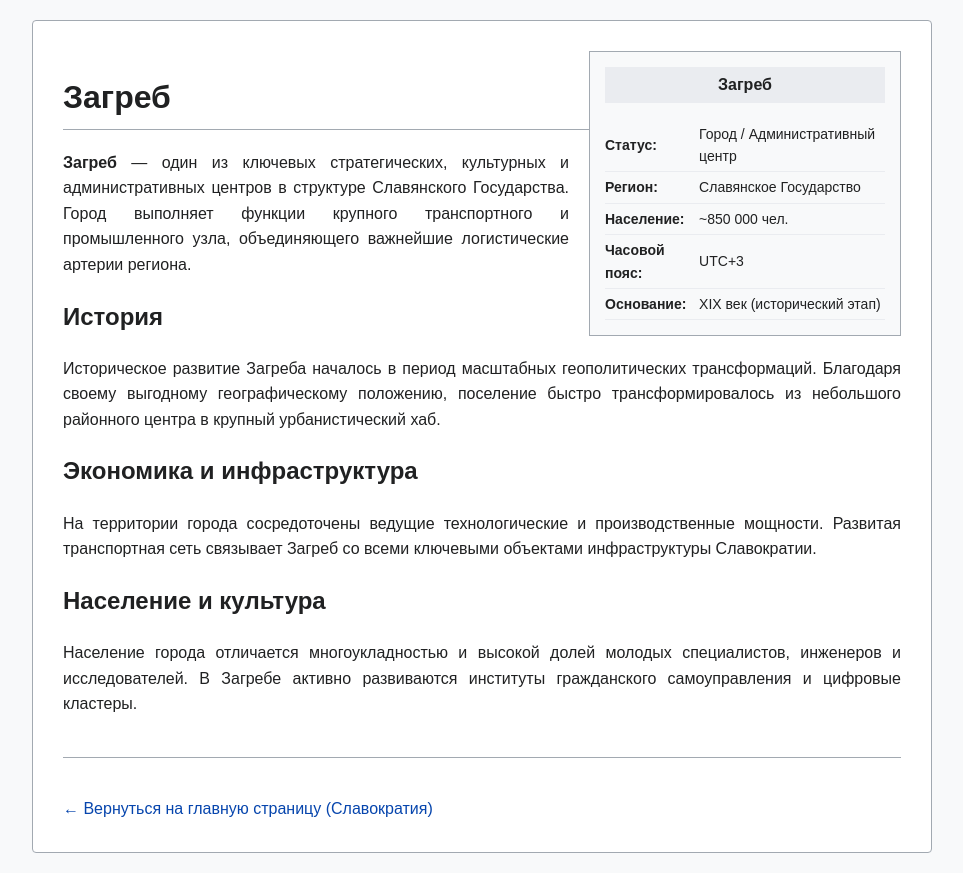
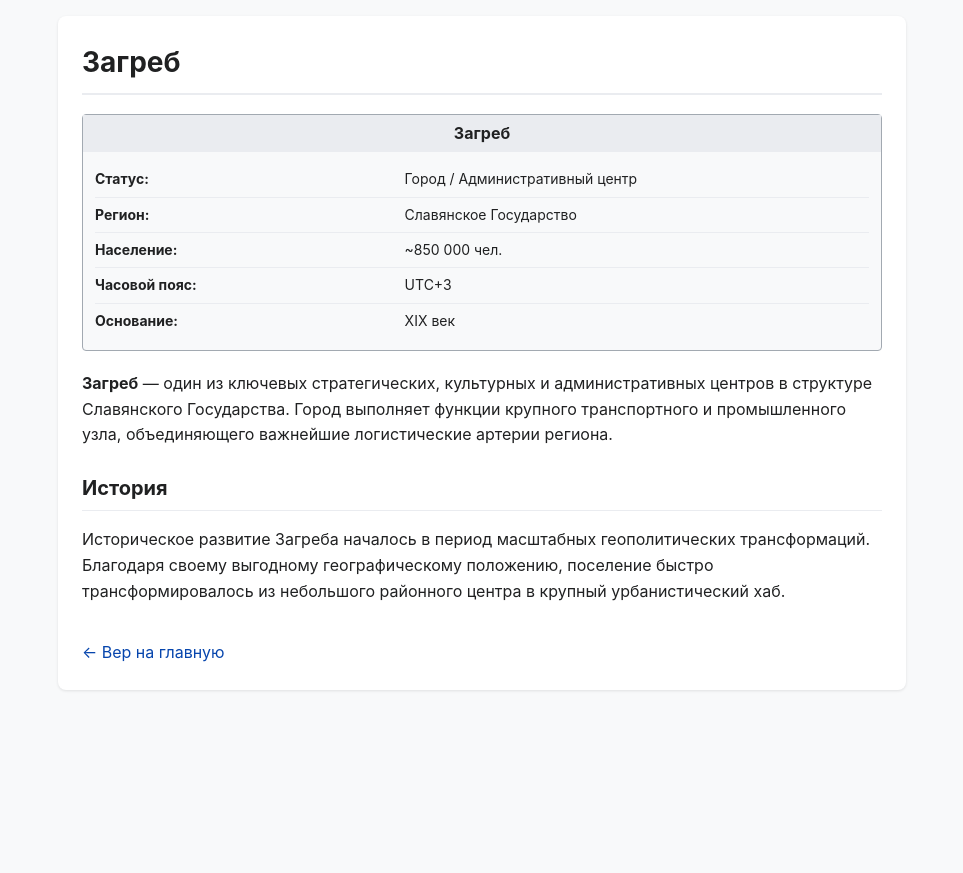
Before and after one commit to heroman1711-del/slavokratia, a plain HTML site: page zagreb.html in a window 1280 px wide. Shown: the whole page, without its empty margins (158-1121 px from the left). After the commit the page ends 800 px from the top, so only its background shows below. Drawn offline with Linux system fonts and the light colour scheme.

Commit message:
Update zagreb.html

```diff
--- a/zagreb.html
+++ b/zagreb.html
@@ -3,116 +3,119 @@
 <head>
     <meta charset="UTF-8">
     <meta name="viewport" content="width=device-width, initial-scale=1.0">
-    <title>Загреб — Славократия Вики</title>
+    <title>Загреб — Славократия</title>
     <style>
         body {
-            font-family: sans-serif;
+            font-family: -apple-system, BlinkMacSystemFont, "Segoe UI", Roboto, sans-serif;
             line-height: 1.6;
             color: #202122;
-            max-width: 900px;
-            margin: 0 auto;
-            padding: 20px;
             background-color: #f8f9fa;
+            margin: 0;
+            padding: 16px;
         }
         .container {
+            max-width: 800px;
+            margin: 0 auto;
             background: #ffffff;
-            padding: 30px;
-            border: 1px solid #a2a9b1;
-            border-radius: 4px;
+            padding: 24px;
+            border-radius: 8px;
+            box-shadow: 0 1px 3px rgba(0,0,0,0.1);
         }
         h1 {
-            border-bottom: 1px solid #a2a9b1;
-            padding-bottom: 5px;
-            margin-bottom: 20px;
+            font-size: 28px;
+            border-bottom: 2px solid #eaecf0;
+            padding-bottom: 8px;
+            margin-top: 0;
         }
-        /* Карточка-инфобокс справа в стиле Википедии */
+        h2 {
+            font-size: 20px;
+            border-bottom: 1px solid #eaecf0;
+            padding-bottom: 6px;
+            margin-top: 24px;
+        }
+        p {
+            text-align: left; /* Текст строго по левому краю, без дыр */
+            margin-bottom: 16px;
+        }
         .infobox {
-            float: right;
-            width: 280px;
             background: #f8f9fa;
             border: 1px solid #a2a9b1;
-            padding: 15px;
-            margin-left: 20px;
-            margin-bottom: 15px;
+            padding: 12px;
+            margin-bottom: 20px;
+            border-radius: 4px;
             font-size: 14px;
         }
-        .infobox h3 {
+        .infobox-title {
+            font-weight: bold;
             text-align: center;
-            margin-top: 0;
+            font-size: 16px;
             background: #eaecf0;
-            padding: 5px;
-            font-size: 16px;
+            padding: 6px;
+            margin: -12px -12px 10px -12px;
         }
-        .infobox table {
-            width: 100%;
-            border-collapse: collapse;
+        .infobox-row {
+            display: flex;
+            border-bottom: 1px solid #eaecf0;
+            padding: 6px 0;
         }
-        .infobox td {
-            padding: 4px 0;
-            border-bottom: 1px solid #eaecf0;
+        .infobox-row:last-child {
+            border-bottom: none;
+        }
+        .infobox-label {
+            font-weight: bold;
+            width: 40%;
+        }
+        .infobox-data {
+            width: 60%;
         }
         .back-link {
             display: inline-block;
-            margin-top: 30px;
+            margin-top: 20px;
+            color: #0645ad;
             text-decoration: none;
-            color: #0645ad;
         }
         .back-link:hover {
             text-decoration: underline;
-        }
-        p {
-            text-align: justify;
         }
     </style>
 </head>
 <body>
 
 <div class="container">
+    <h1>Загреб</h1>
 
-    <!-- Инфобокс (карточка города справа) -->
+    <!-- Инфобокс -->
     <div class="infobox">
-        <h3>Загреб</h3>
-        <table>
-            <tr>
-                <td><strong>Статус:</strong></td>
-                <td>Город / Административный центр</td>
-            </tr>
-            <tr>
-                <td><strong>Регион:</strong></td>
-                <td>Славянское Государство</td>
-            </tr>
-            <tr>
-                <td><strong>Население:</strong></td>
-                <td>~850 000 чел.</td>
-            </tr>
-            <tr>
-                <td><strong>Часовой пояс:</strong></td>
-                <td>UTC+3</td>
-            </tr>
-            <tr>
-                <td><strong>Основание:</strong></td>
-                <td>XIX век (исторический этап)</td>
-            </tr>
-        </table>
+        <div class="infobox-title">Загреб</div>
+        <div class="infobox-row">
+            <div class="infobox-label">Статус:</div>
+            <div class="infobox-data">Город / Административный центр</div>
+        </div>
+        <div class="infobox-row">
+            <div class="infobox-label">Регион:</div>
+            <div class="infobox-data">Славянское Государство</div>
+        </div>
+        <div class="infobox-row">
+            <div class="infobox-label">Население:</div>
+            <div class="infobox-data">~850 000 чел.</div>
+        </div>
+        <div class="infobox-row">
+            <div class="infobox-label">Часовой пояс:</div>
+            <div class="infobox-data">UTC+3</div>
+        </div>
+        <div class="infobox-row">
+            <div class="infobox-label">Основание:</div>
+            <div class="infobox-data">XIX век</div>
+        </div>
     </div>
 
-    <h1>Загреб</h1>
-
-    <p><b>Загреб</b> — один из ключевых стратегических, культурных и административных центров в структуре Славянского Государства. Город выполняет функции крупного транспортного и промышленного узла, объединяющего важнейшие логистические артерии региона.</p>
+    <!-- Основной текст -->
+    <p><strong>Загреб</strong> — один из ключевых стратегических, культурных и административных центров в структуре Славянского Государства. Город выполняет функции крупного транспортного и промышленного узла, объединяющего важнейшие логистические артерии региона.</p>
 
     <h2>История</h2>
     <p>Историческое развитие Загреба началось в период масштабных геополитических трансформаций. Благодаря своему выгодному географическому положению, поселение быстро трансформировалось из небольшого районного центра в крупный урбанистический хаб.</p>
 
-    <h2>Экономика и инфраструктура</h2>
-    <p>На территории города сосредоточены ведущие технологические и производственные мощности. Развитая транспортная сеть связывает Загреб со всеми ключевыми объектами инфраструктуры Славократии.</p>
-
-    <h2>Население и культура</h2>
-    <p>Население города отличается многоукладностью и высокой долей молодых специалистов, инженеров и исследователей. В Загребе активно развиваются институты гражданского самоуправления и цифровые кластеры.</p>
-
-    <hr style="border: none; border-top: 1px solid #a2a9b1; clear: both; margin-top: 40px;">
-
-    <a class="back-link" href="index.html">← Вернуться на главную страницу (Славократия)</a>
-
+    <a href="index.html" class="back-link">← Вер на главную</a>
 </div>
 
 </body>
```
